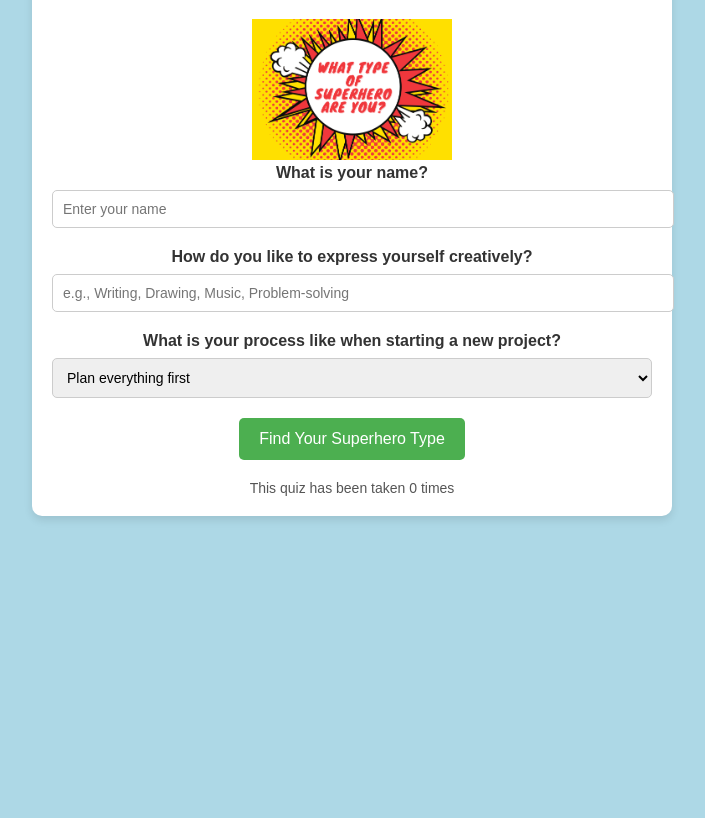
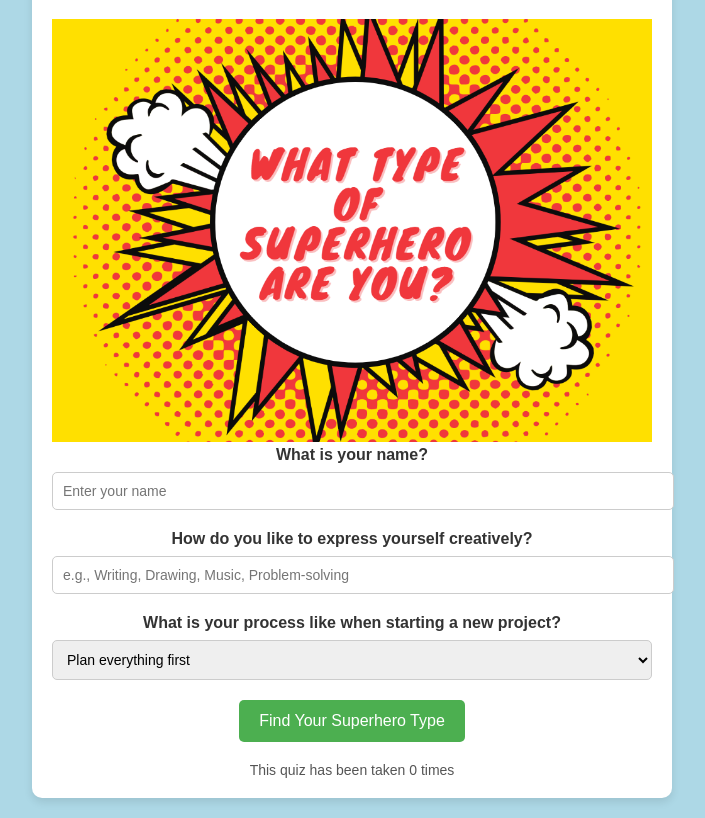
Before and after one commit to erudmila/quizsuperhero, a plain HTML site: page index.html in a window 1280 px wide. Shown: the part 101-919 px from the top of the page, without its empty margins (288-993 px from the left). Before the commit the page ends 800 px from the top, so only its background shows below. Drawn offline with Linux system fonts and the light colour scheme.

Commit message:
Update index.html

```diff
--- a/index.html
+++ b/index.html
@@ -11,7 +11,7 @@
   <div class="quiz-container">
     <h1>What Type of Superhero Are You?</h1>
 
-    <img src="superhero.png" alt="image" style="width: 200px; height: auto;">
+    <img src="superhero.png" alt="image" style="width: 600px; height: auto;">
 
     <div class="question">
       <label for="name">What is your name?</label><br>
```
